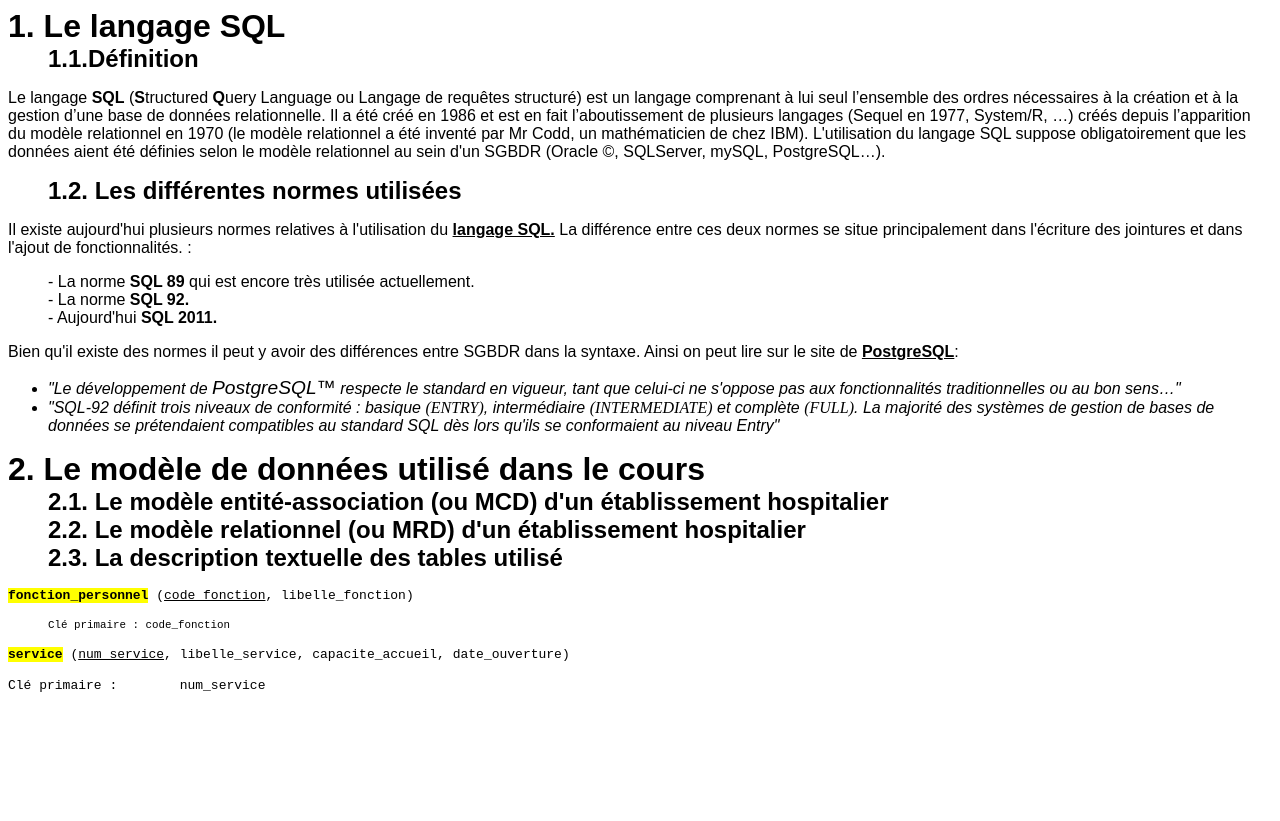
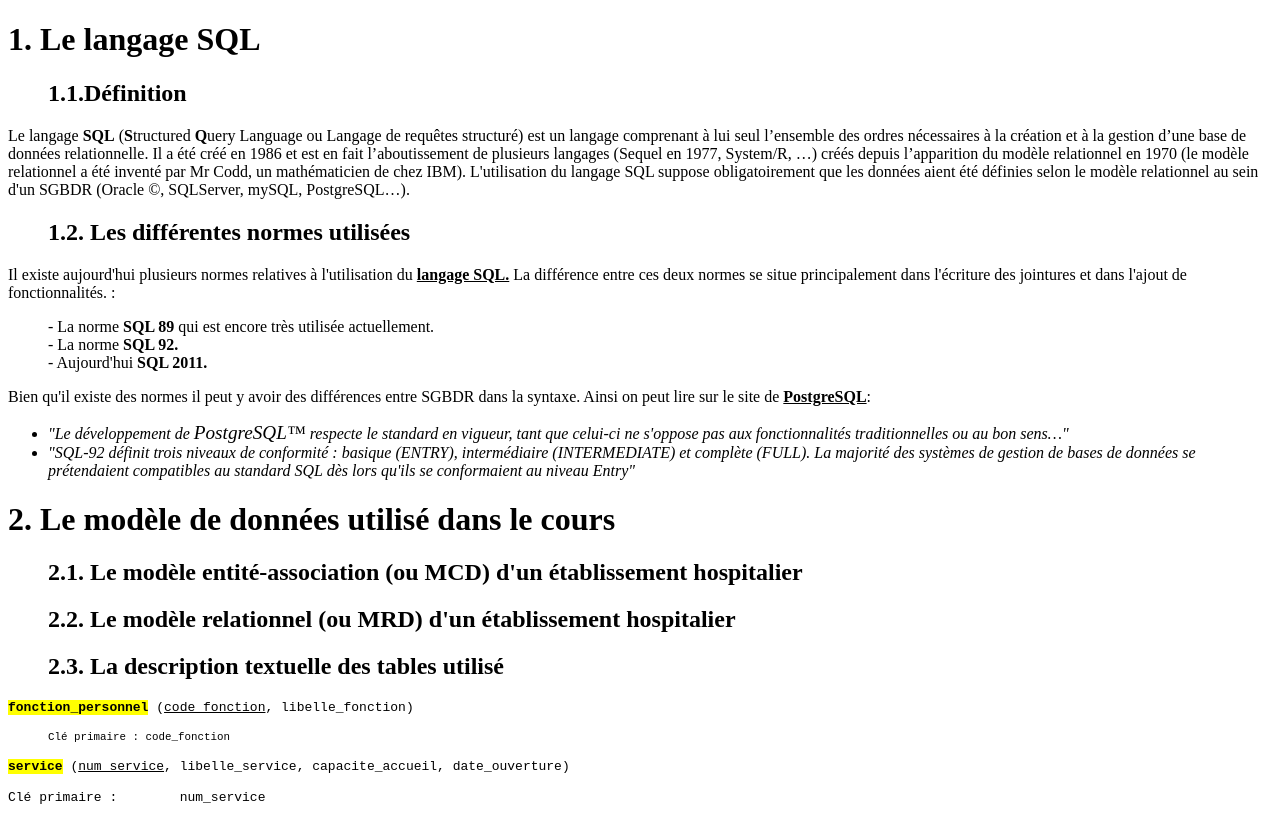
Before and after one commit to Adesfonds/cours_bts_sio_html_2025, a plain HTML site: page TP3/exercice2_tp3.html in a window 1280 px wide. Before the commit the page ends 800 px from the top, so only its background shows below. Drawn offline with Linux system fonts and the light colour scheme.

Commit message:
Update exercice2_tp3.html

```diff
--- a/TP3/exercice2_tp3.html
+++ b/TP3/exercice2_tp3.html
@@ -45,22 +45,6 @@ Click nbfs://nbhost/SystemFileSystem/Templates/Other/html.html to edit this temp
         <p><pre><sup><dd>Clé primaire : code_fonction</dd></sup></pre></p>
         <pre><mark><strong>service</strong></mark> (<u>num_service</u>, libelle_service, capacite_accueil, date_ouverture)</pre>
         <p> <pre>Clé primaire :        num_service</pre>  </p>
-<style>
-            body {
-                font-family: Aptos, sans-serif;
-            }
-            h1{
-                margin-top: 0px;
-                margin-bottom: 0px;
-            }
-            h2{
-                margin-top: 0px;
-                margin-bottom: 0px;
 
-            }
-            id{
-                font-family: Aptos Narrow;
-            }
-        </style>
     </body>
 </html>
```
